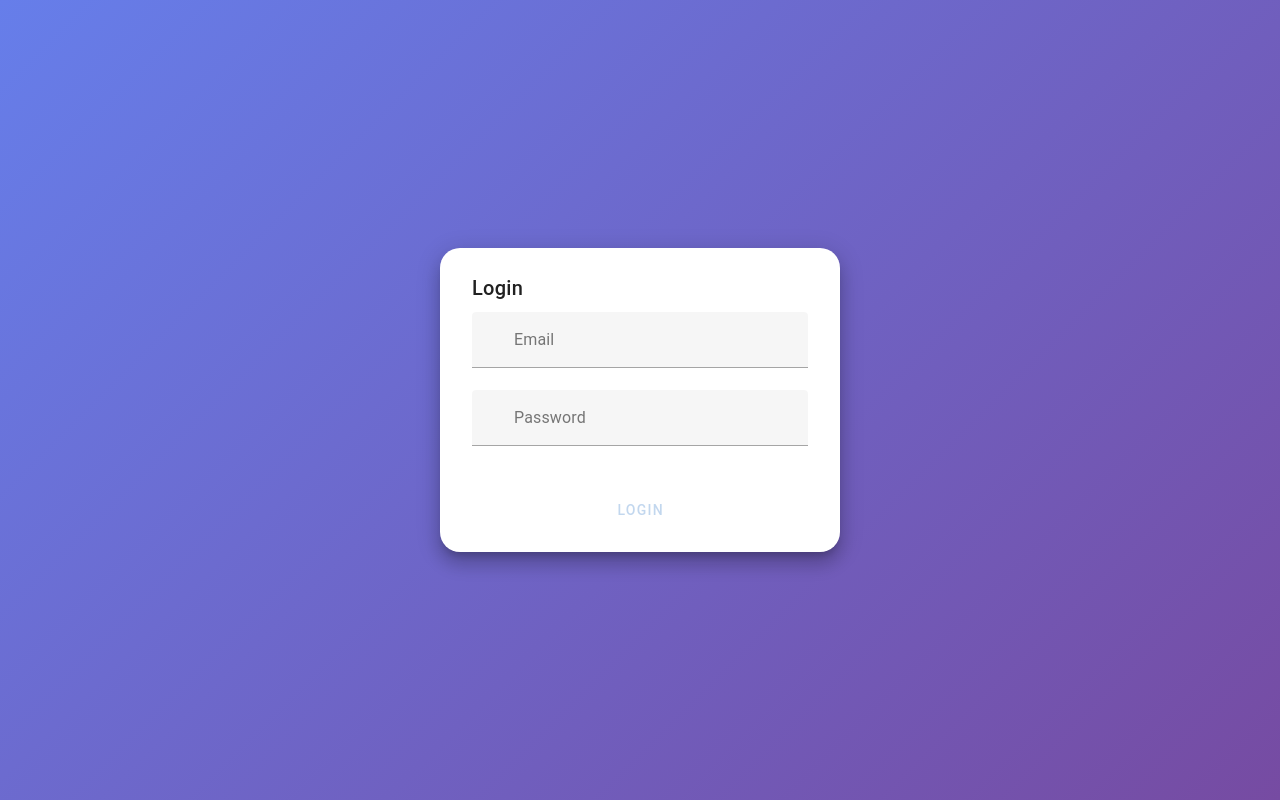
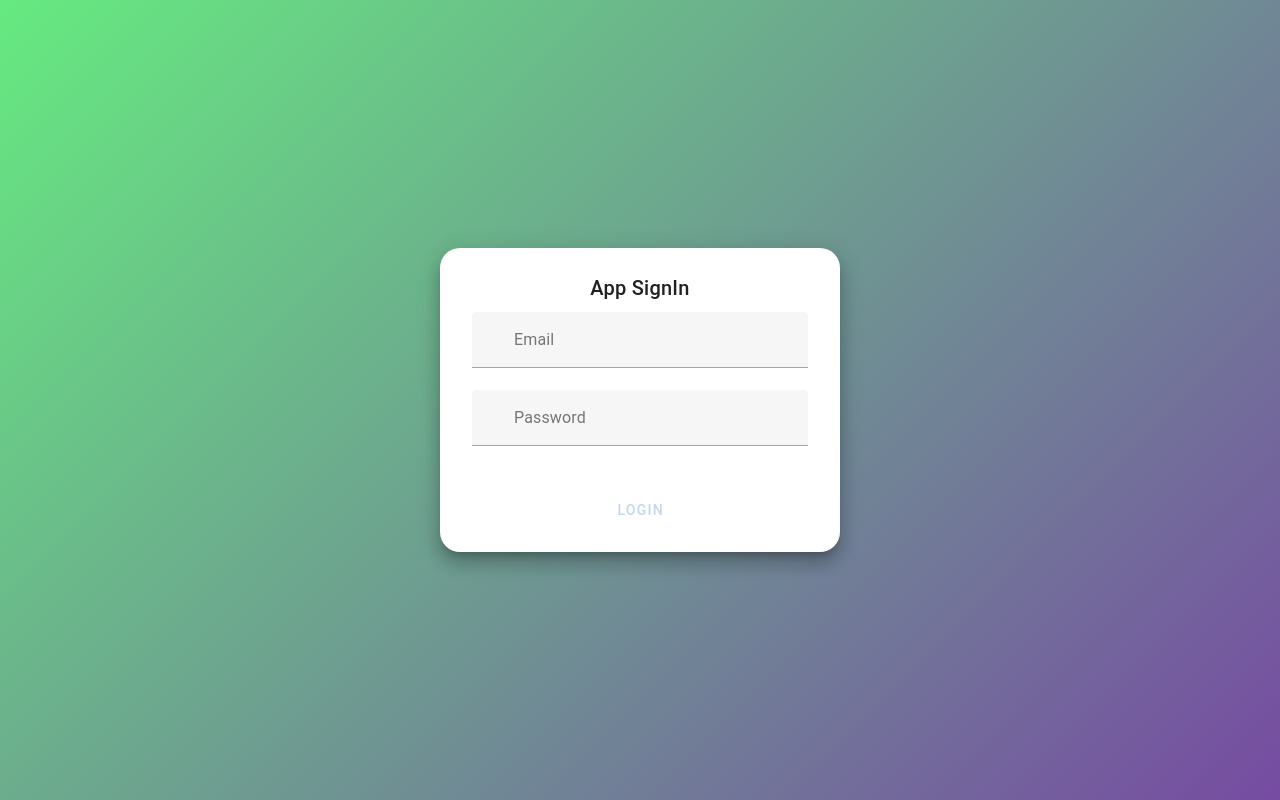
Before and after one commit to srisritP2/vue-login-app, a Vue app: page /#/login in a window 1280 px wide. Built offline with nearby package versions, Linux system fonts and the light colour scheme.

Commit message:
BackGround color added

```diff
--- a/src/components/LoginPage.vue
+++ b/src/components/LoginPage.vue
@@ -8,7 +8,7 @@
         <!-- Card with padding and custom styles -->
         <v-card class="pa-4 login-card" elevation="12">
           <!-- Title text centered -->
-          <v-card-title class="text-h6 justify-center">Login</v-card-title>
+          <v-card-title class="text-h6 text-center">App SignIn</v-card-title>
 
           <!-- Card content area -->
           <v-card-text>
@@ -100,7 +100,7 @@ export default {
 <style scoped>
 /* Background gradient for entire container */
 .login-background {
-  background: linear-gradient(135deg, #667eea, #764ba2);
+  background: linear-gradient(135deg, #66ea80, #764ba2);
   background-size: cover;          /* Make sure background covers entire area */
   background-position: center;     /* Center the background */
 }
```
